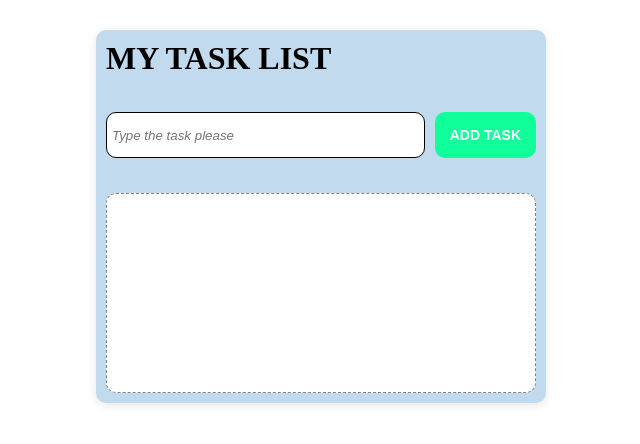
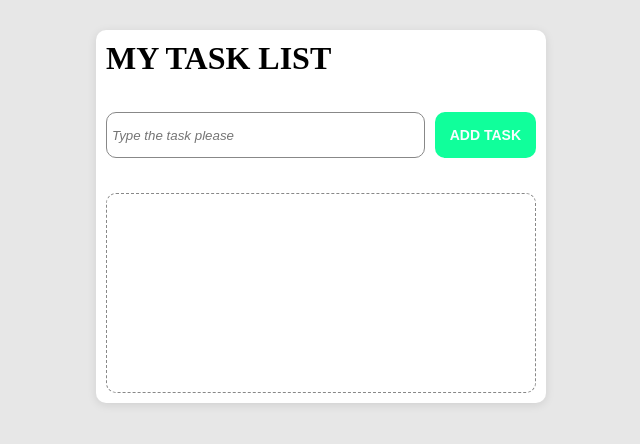
Before and after one commit to IvatomPlay/todo-list, a Next.js app: page / in a window 1280 px wide. Shown: the top 444 px of the page, without its empty margins (319-959 px from the left). Built offline with nearby package versions, Linux system fonts and the light colour scheme.

Commit message:
changed colors

```diff
--- a/src/app/components/addTask.module.css
+++ b/src/app/components/addTask.module.css
@@ -11,7 +11,7 @@
   flex-grow: 1;
   padding: 5px;
   border-radius: 10px;
-  border: 1px solid black;
+  border: 1px solid #888888;
 }
 
 .textField::placeholder {
--- a/src/app/components/taskList.module.css
+++ b/src/app/components/taskList.module.css
@@ -1,11 +1,11 @@
 .taskList {
   min-height: 200px;
   width: 100%;
-  border: 1px dashed gray;
+  border: 1px dashed #888888;
   border-radius: 10px;
   padding: 10px;
   background-color: #ffffff;
-  font-size: 18px;
+  font-size: 20px;
 }
 
 .list {
@@ -17,6 +17,8 @@
 .list_item {
   display: flex;
   justify-content: space-between;
+  align-items: center;
+  height: 30px;
   gap: 20px;
   list-style: none;
   background-color: #d1f8ff;
@@ -24,5 +26,4 @@
 
 .tasks_text .completed {
   text-decoration: line-through;
-  color: #888;
 }
--- a/src/app/globals.css
+++ b/src/app/globals.css
@@ -7,8 +7,8 @@
 }
 
 :root {
-  --background-color: #ffffff;
-  --container-color: #c1daee;
+  --background-color: #e7e7e7;
+  --container-color: #ffffff;
 }
 
 body {
```
